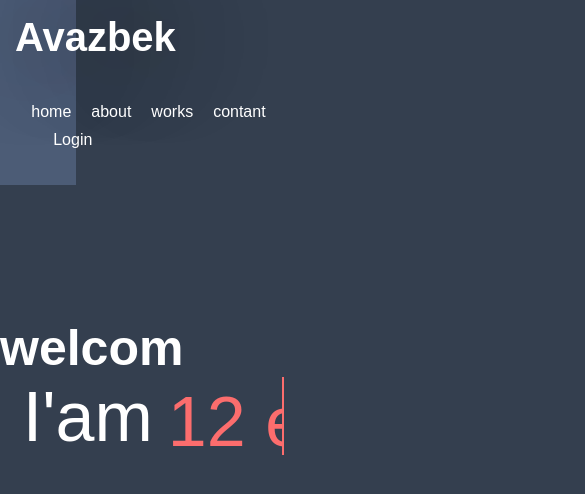
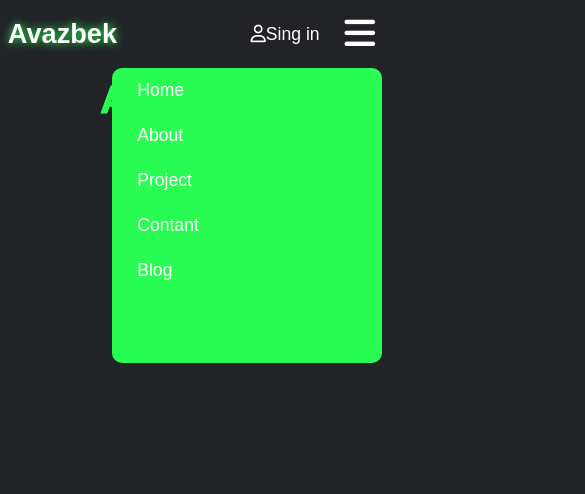
Before and after one commit to Avazbekweb/avazbek.github.io, a plain HTML site: page index.html in a window 390 px wide. Shown: the whole page, 585 px wide, since content can reach past the window. Drawn offline with Linux system fonts and the light colour scheme.

Commit message:
portfoilo

```diff
--- a/index.html
+++ b/index.html
@@ -4,222 +4,258 @@
     <meta charset="UTF-8">
     <meta name="viewport" content="width=device-width, initial-scale=1.0">
     <title>Avazbek</title>
+    <link rel="stylesheet" href="https://cdnjs.cloudflare.com/ajax/libs/font-awesome/6.5.1/css/all.min.css">
 </head>
 <style>
     *{
+        padding: 0;
         margin: 0;
-padding: 0;
         box-sizing: border-box;
-font-family: sans-serif ;
+        font-family: sans-serif;
+        text-decoration: none;
+        list-style: none;
+    }
+    :root{
+        --bg-color:#222327;
+        --text-color:#fff;
+        --main-color: #29fd53
 }
     body{
-    background: #343f4f;
+        min-height: 100vh;
+        background: var(--bg-color);
+        color: var(--text-color);
     }
-.warpper{
-    display: inline-flex;
+    header{
+        position: fixed;
+        width: 100%;
+        top: 0;
+        right: 0;
+        z-index: 100;
+        display: flex;
+        justify-content: space-between;
+        background:transparent ;
+        padding: 28px 12%;
+       transition: all .50s ease;
 }
-.warpper .static-txt{
-color: #fff;
-height: 90px;
-font-size: 70px;
-font-weight: 400;
+.Logo
+{
+    display: flex;
+    align-items: center;
+}
+.Logo i{
+    color: var(--main-color);
+    font-size: 28px;
+    margin-right: 3px;
+}
+.Logo h1{
+    color: var(--text-color);
+    font-size: 1.7rem;
+    font-weight: 600;
+}
+.navbar{
+ display: flex;
+}
+.navbar a{
+    color: var(--text-color);
+    font-size: 1.1rem;
+    font-weight: 500;
+    padding: 5px 0;
+    margin: 0px 30px;
+    transition:  all .50s ease;
+}
+.navbar a:hover{
+    color: var(--main-color);
+}
+.navbar a.active{
+    color: var(--main-color);
+}
+.main{
+    display: flex;
+    align-items: center;
+}
+.main a{
+    margin-right: 25px;
+    margin-left: 10px;
+    color:var(--text-color);
+    font-size: 1.1rem;
+    font-weight: 500;
+    transition: all .50s ease;
+}
+.user{
+    display: flex;
+    align-items: center;
+}
+.main{
+    color: var(--main-color);
+    font-size: 28px;
+    margin-right: 7px;
+}
+.main a:hover{
+    color: var(--main-color);
+}
+#menu-icon{
+
+    font-size: 35px;
+    color: var(--text-color)
+    ;cursor: pointer;
+    z-index: 10001;
+    display: none;
+}
+@media (max-width:1280px){
+    header{
+        padding: 14px 2%;
+        transition: .2s;
+    }
+    .navbar a{
+        padding: 5px 0;
+        margin: 0px 20px;
+    }
+}
+@media (max-width:1090px){
+    #menu-icon{
+        display: block;
+    }
+    .navbar{
+        position: absolute;
+        top: 100%;
+        right: 2%;
+        width: 270px;
+        height: 35vh;
+        background-color: var(--main-color);
+        display: flex;
+        flex-direction: column;
+        justify-content: flex-start;
+        border-radius: 10px;
+        transition: all .50s ease;
+    }
+    .navbar a{
+        display: block;
+        margin: 12px 0;
+        padding: 0px 25px;
+        transition: all .50s ease;
+    }
+    .navbar a:hover{
+        color: var(--text-color);
+        transform: translateY(5px);
+    }
+    .navbar a.active{
+       color: var(--text-color);
+    }
+}
+@media(max-width:350px)
+{
+    .main .user{
+        gap: 10px;
+        padding: 10px;
+    }
+    .nomi
+    {
+     color: transparent;
+    }
+    h2{
+        font-size: 1.1rem;
+        margin-top: 80%;
+    }
+h2::before{
+    content: attr(data-text);
+    position: absolute;
+    top: 0;
+    left: 0;
+    width: 0;
+    height: 5%;
+    display: flex;
+    color: var(--main-color);
+    -webkit-text-stroke: 0vw var(--main-color);
+    border-right: 5px solid var(--main-color);
+    overflow: hidden;
 
 }
-.warpper .dynamic-txts{
-margin-left: 15px;
-height: 90px;
-line-height: 90px;
-
-overflow: hidden;
-}
-.dynamic-txts li{
-    color: #FC6D6D;
-    list-style: none;
-    font-size: 70px;
-    font-weight: 500;
-    position: relative;
-    top: 0;
-    animation: slide 6s steps(4) infinite ;
-}
-@keyframes slide{
-    100%{
-        top: -360px;
-    }
-}
-
-.dynamic-txts li span{
-    position: relative;
-}
-.dynamic-txts li span::after{
-content: "";
-position: absolute;
-width: 100%;
-left: 0;
-height: 100%;
-background: #343f4f;
-border-left: 2px solid #FC6D6D;
-animation: typing 1.5s steps(10) infinite ;
-}
-@keyframes typing{
-    100%{
-        left: 100%;
-        margin: 0 -35px 0 35px;
-    }
-}
-.navbar {
-    color: white;
-    background-color:#4c5c76 ;
-}
-.navbar h1{
-    text-shadow: 0px 0px 100px black;
-    padding: 15px;
-    font-size: 40px;
-    float: left;
-}
-.navbar ul{
-    text-align: center;
-    margin-left: 28%;
-    padding-top: 18px;
-    display: flex;
-    float: left;
-}
-.navbar li{
-    list-style: none;
-  padding: 10px;
-}
-.drop-1{
-    position: relative;
-    display: inline-block;
-}
-.menyu-1{
-    display: none;
-    position: absolute;
-   backdrop-filter: blur(10px);
-   color: wheat;
-    min-width: 80px;
-    box-shadow: 0px 0px 10px black;
-    padding: 12px 16px;
-    z-index: 1;
-}
-.drop-1:hover .menyu-1{
-    display: block;
-}
-.menyu-1 a{
-    text-decoration: underline black;
-    color:  black;
 }
 .drop{
   position: relative;
   display: inline-block;
 }
-.menyu{
+
+.menu {
   display: none;
-    position: absolute;
-    background-color: unset;
-    min-width: 80px;
-    box-shadow: 0px 0px 50px black;
+  background-color: var(--bg-color);
+  min-width:50px;
+  box-shadow: 0px 8px 16px 0px var(--main-color);
   padding: 12px 16px;
+  border-radius: 10px;
   z-index: 1;
-    margin-left: -70px;
-    margin-top: 1px;
-    animation: ani 1.5s linear infinite;
 }
 
-.drop:hover .menyu{
+.drop:hover .menu {
   display: block;
+}
+.footer{
+    margin-top: 20%;
+    display: flex;
+    justify-content: center;
+    align-items: center;
+    min-height: 100vh;
+}
+h2{
+    position: relative;
+    font-size: 10vw;
+    min-height: 100vh;
+    color: var(--bg-color);
+    -webkit-text-stroke: 0.3vw var(--main-color);
+}
+h2::before{
+    content: attr(data-text);
+    position: absolute;
+    top: 0;
+    left: 0;
+    width: 0;
+    height: 25%;
+    display: flex;
+    color: var(--main-color);
+    -webkit-text-stroke: 0vw var(--main-color);
+    border-right: 5px solid var(--main-color);
+    overflow: hidden;
+    animation:  ani 6s linear infinite;
+}
+@keyframes ani{
+    0%{
 
+        width: 0;
     }
-.right{
-    border-radius: 10%;
-    margin-left: 70%;
-margin-top: 9px;
-}
-.right input{
-  padding: 10px;
-  border: 2px solid white;
-  border-radius: 5px;
-}
-.right input::placeholder{
-    color: black;
-    font-size: 20px;
-}
-form a{
-    text-decoration: none;
-    color: white;
-}
-
-.right label{
-    color: black;
-}
-@media (max-width: 900px)
-{
-  section span
-  {
-    width: calc(10vw - 2px);
-    height: calc(10vw - 2px);
-  }
-}
-@media (max-width: 600px)
-{
-  section
-  {
-    width: calc(20vw - 2px);
-    height: calc(20vw - 2px);
+    70%{
+        width: 100%;
     }
 }
 </style>
 <body>
-<section>
-<div class="navbar">
-    <h1>Avazbek</h1>
-  <ul>
-    <li>home</li>
-    <li>about</li>
-    <li><div class="drop-1">
-        <span>works</span>
-        <div class="menyu-1">
-
-            <a style="color: white;" href="artel/artel.html">Artel</a><br><br>
-            <a style="color: white;" href="youtube/index.html">youtube</a><br><br>
-            <a style="color: white;" href="work.html">Jetuar</a><br><br>
-            <a style="color: white;" href="xiaomi.html">Xiaomi</a><br><br>
-            <a style="color: white;" href="./lenovo/another-index.html">Lenovo</a>
-            <a style="color: white;" href="./lenovo/index.html">Lenovo</a>
+    <header>
+        <a style="text-shadow: 0px 0px 10px var(--main-color);" href="" class="Logo"> <h1>Avazbek</h1></a>
+        <ul class="navbar">
+               <li><a href="#" class="active">Home</a></li>
+               <li><a href="#">About</a></li>
+               <li class="drop"><a href="#">
+                    <span>Project</span>
+                    <div class="menu"><br>
+                        <a href="artel/artel.html">Artel</a><br><br>
+                        <a href="youtube/index.html">Youtube</a><br><br>
+                        <a href="work.html">Jetour</a><br><br>
+                        <a href="lenovo/another-index.html">Lenovo</a><br><br>
+                        <a href="xiaomi.html">xiaomi</a><br><br>
 
                     </div>
-    </div></li>
-    <li>contant</li>
-  </ul><br>
-    <div class="right">
-        <div class="drop">
-          <span><a style="color: white; text-decoration: none;" href="">Login</a></span>
-          <div class="menyu">
-            <form action=""><br>
-                <label style="color: white;" for="">Login</label><br><br>
-                <label style="color: white;" for="">Email</label><br>
-                <input type="email" placeholder="Email adress"><br><br>
-                <label style="color: white;" for="">password</label><br>
-                <input type="password" placeholder="password"><br><br>
-                <a href="">Forgot password</a>&nbsp;&nbsp;
-                <a href="">Sign in</a><br><br>
-                <input style="padding: 6px 70px; color: black; font-size: 20px; border-radius: 20px;" type="submit" value="Login"> <br>
-            </form>
-          </div>
-        </div><br><br><br>
-    </div>
-</div><br><br><br>
-<div class="footer">
-      <h1 style="color: white;margin-top: 80px;font-size: 50px; text-align: center;">welcom</h1>
-    <div style="margin-left: 30%;" class="warpper">
-        <div class="static-txt">I'am</div>
-        <ul class="dynamic-txts">
-            <li><span>DEVELOPER</span></li>
-            <li><span>DESINGER</span></li>
-            <li><span>studet</span></li>
-            <li><span> 12 ears old</span></li>
+               </a></li>
+               <li><a href="#">Contant</a></li>
+               <li><a href="#">Blog</a></li>
         </ul>
+        <div class="main">
+            <a href="" class="user"><i class="fa-regular fa-user"></i>Sing in</a>
+            <div class="nom" class="bx bx-menu" id="menu-icon">
+                <i class="fa-solid fa-bars"></i>
             </div>
         </div>
-</section>
+    </header>
+    <div class="footer">
+        <h2 data-text="Avazbek...">Avazbek...</h2>
+    </div>
 </body>
 </html>
```
Also changed, not shown: java.js (added, +8 -0 lines), tajriba.html (+89 -19 lines). Lines whose indentation alone changed are shown as unchanged.
